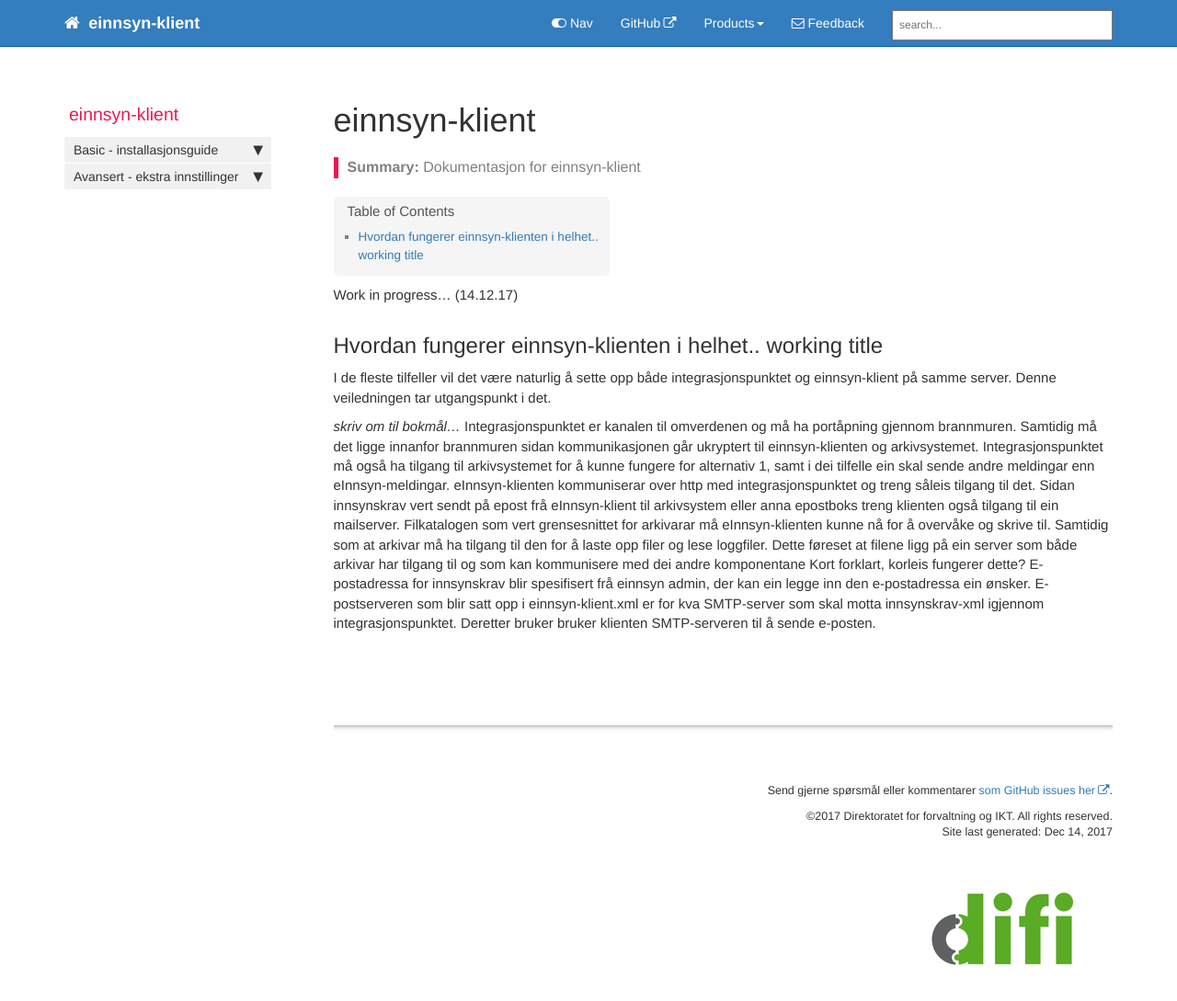
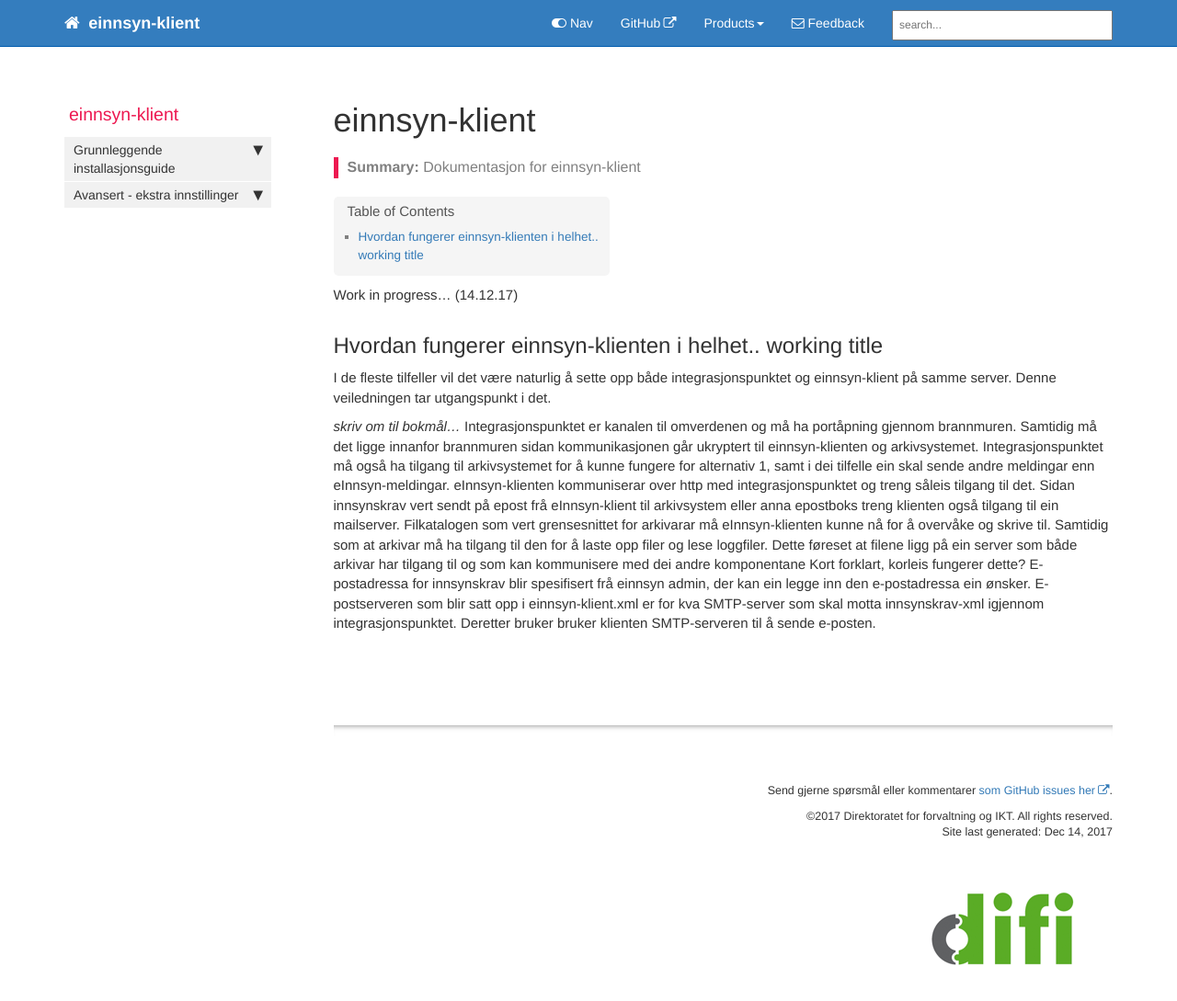
Before and after one commit to difi/einnsyn-klient, a Jekyll site: the page built from index.md, in a window 1280 px wide and 1175 px high. Shown: the top 1089 px of the window at 92% size. Built offline with Jekyll 4.4.1, drawn with Linux system fonts in a browser that asks for light colours; nearby versions of some CDN libraries; comment, search, counter and statistics services are not loaded.

Commit message:
Update main_sidebar.yml

```diff
--- a/_data/sidebars/main_sidebar.yml
+++ b/_data/sidebars/main_sidebar.yml
@@ -7,7 +7,7 @@ entries:
   folders:
 
 
-  - title: Basic - installasjonsguide
+  - title: Grunnleggende installasjonsguide
     output: web, pdf
     folderitems:
 
```
